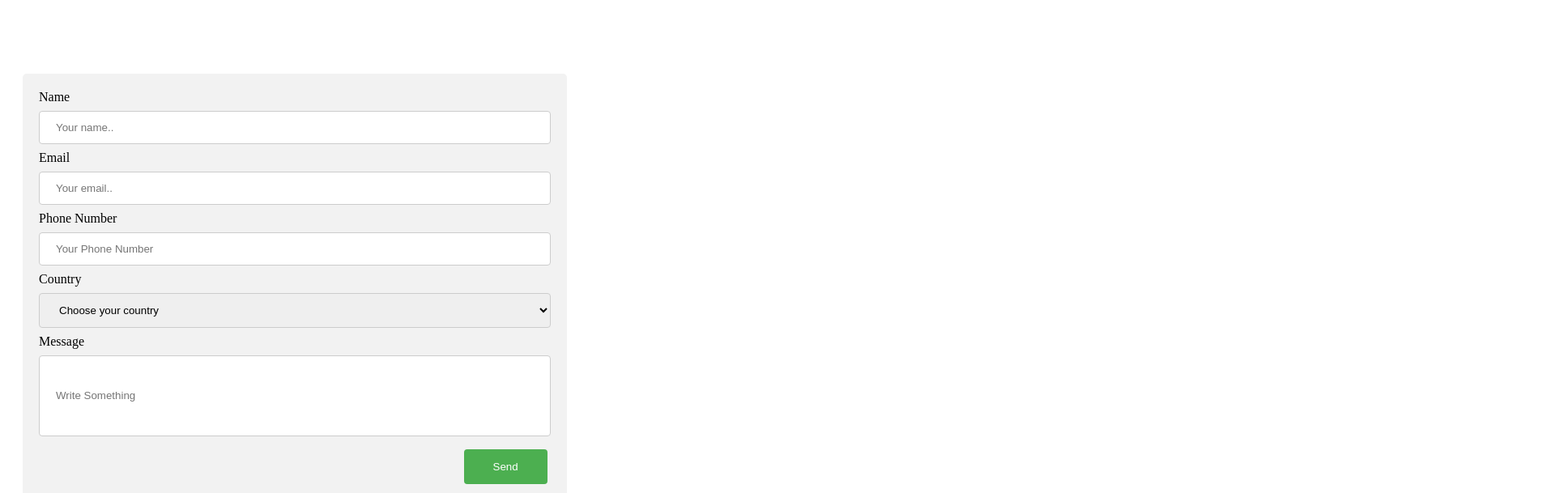
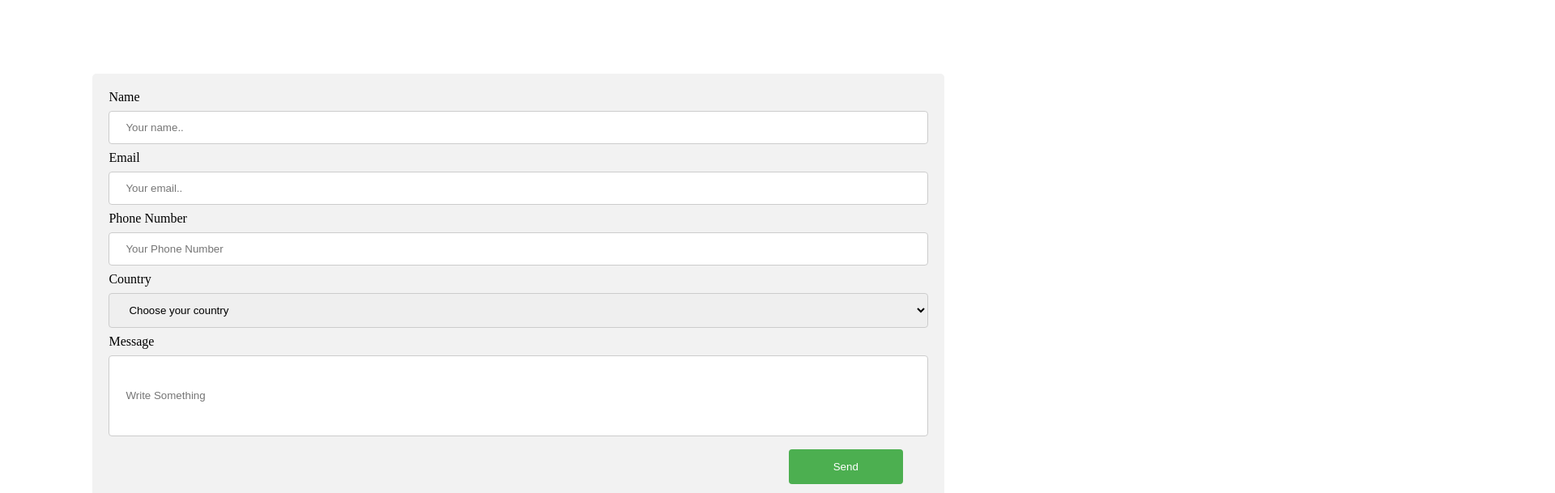
Before and after one commit to Mengrothvitou/Three-Brothers-Restaurant, a plain HTML site: page index3.html in a window 1280 px wide. Shown: the part 452-1061 px from the top of the page at 81% size, 1920 px wide, since content can reach past the window. Drawn offline with Linux system fonts and the light colour scheme.

Commit message:
Update indexstyle.css

```diff
--- a/indexstyle.css
+++ b/indexstyle.css
@@ -232,8 +232,9 @@ input[type=send]:hover {
 }
 
 .container4{
-    margin-left: 20px;
-    width: 50%;
+    margin-left: auto;
+    margin-right: auto;
+    width: 80%;
     border-radius: 5px;
     background-color: #f2f2f2;
     padding: 20px;
```
